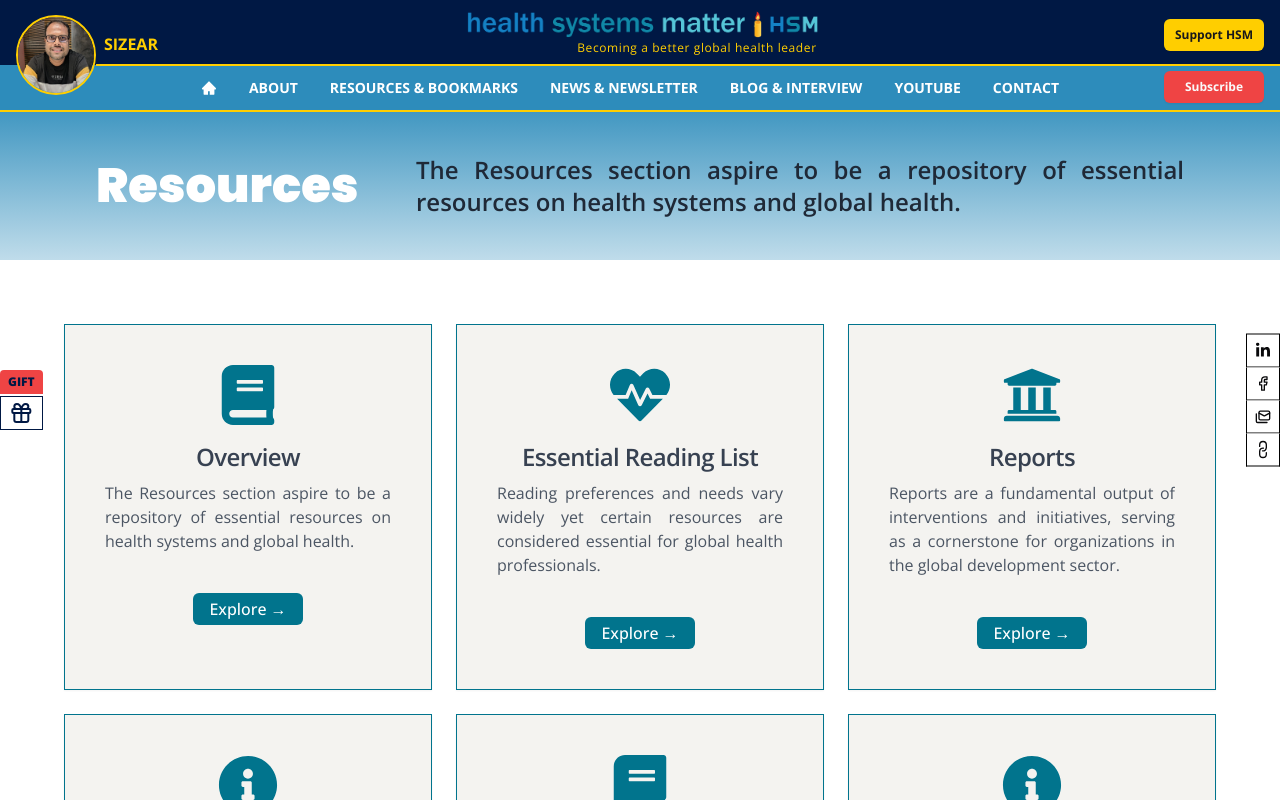
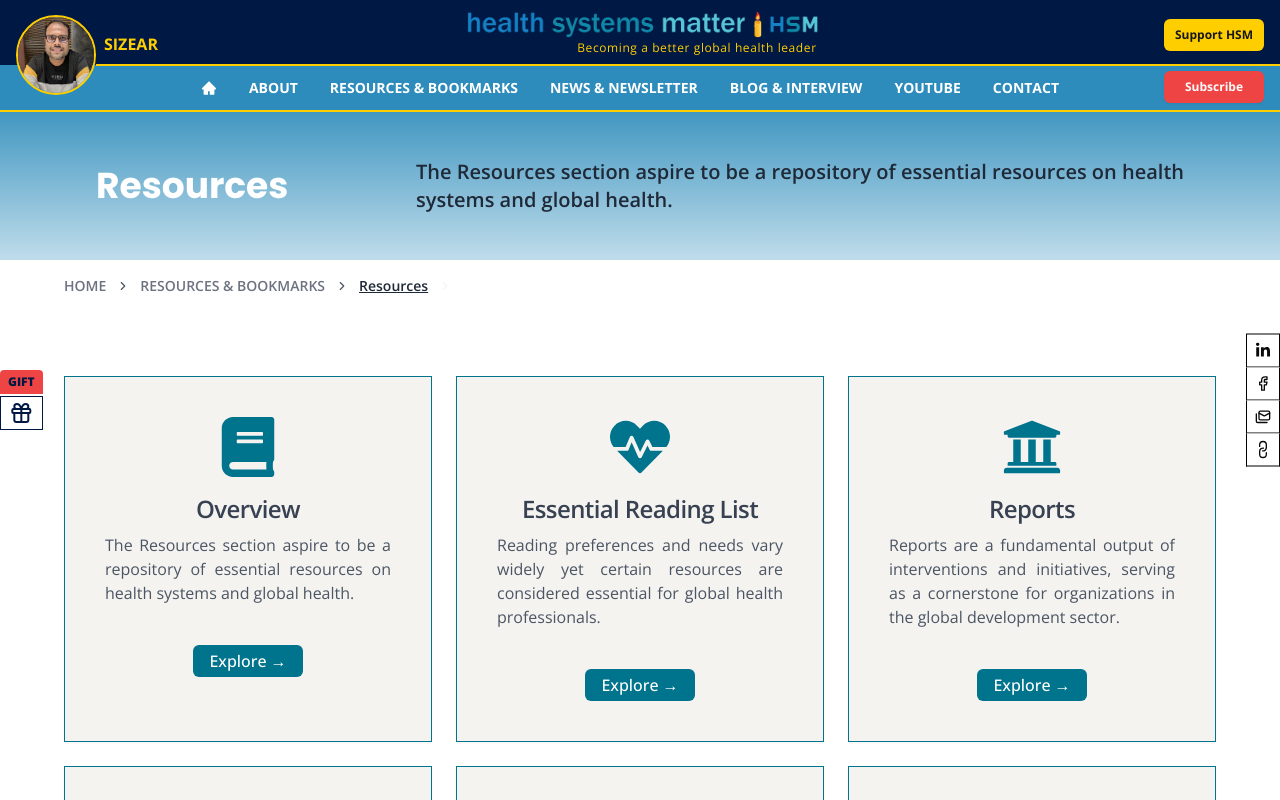
Before and after one commit to mehrabhossain1/hsm, a Next.js app: page /resources in a window 1280 px wide. Shown: the top 800 px of the page. Built offline with nearby package versions, Linux system fonts and the light colour scheme.

Commit message:
resources and bookmarks

```diff
--- a/app/bookmarks/page.tsx
+++ b/app/bookmarks/page.tsx
@@ -9,6 +9,14 @@ import img3 from "@/public/resources/reports.jpeg";
 // import img8 from "@/resources/blogs.jfif";
 // import img9 from "@/resources/tools.jfif";
 import ResourcesSectionCard from "@/components/ui/ResourcesSectionCard";
+import {
+  Breadcrumb,
+  BreadcrumbItem,
+  BreadcrumbList,
+  BreadcrumbPage,
+  BreadcrumbSeparator,
+} from "@/components/ui/breadcrumb";
+import Link from "next/link";
 
 const resourcesSubLinks = [
   {
@@ -171,6 +179,35 @@ const ResourcesPage = () => {
         </div>
       </div>
 
+      <Breadcrumb className="py-4 px-16 max-w-screen-xl mx-auto">
+        <BreadcrumbList>
+          <BreadcrumbItem>
+            <Link href="/" className="text-gray-500">
+              HOME
+            </Link>
+          </BreadcrumbItem>
+
+          <BreadcrumbSeparator className="text-gray-600" />
+          <BreadcrumbItem>
+            <Link href="/resources-and-bookmarks" className="text-gray-500">
+              RESOURCES & BOOKMARKS
+            </Link>
+          </BreadcrumbItem>
+
+          <BreadcrumbSeparator className="text-gray-600" />
+          <BreadcrumbItem>
+            <Link href="/bookmarks" className="text-gray-800 underline">
+              Bookmarks
+            </Link>
+          </BreadcrumbItem>
+
+          <BreadcrumbSeparator className="text-gray-100" />
+          <BreadcrumbItem>
+            <BreadcrumbPage className="text-white">BLOG</BreadcrumbPage>
+          </BreadcrumbItem>
+        </BreadcrumbList>
+      </Breadcrumb>
+
       {/* Contents */}
       <div className="max-w-screen-xl mx-auto py-16 px-16 grid grid-cols-1 gap-6 sm:grid-cols-2 lg:grid-cols-2">
         {resourcesSubLinks.map((link, index) => (
--- a/app/resources/page.tsx
+++ b/app/resources/page.tsx
@@ -8,6 +8,14 @@ import {
 } from "react-icons/fa";
 import { motion } from "framer-motion";
 import BookMarksSectionCard from "@/components/ui/BookMarksSectionCard";
+import {
+  Breadcrumb,
+  BreadcrumbItem,
+  BreadcrumbList,
+  BreadcrumbPage,
+  BreadcrumbSeparator,
+} from "@/components/ui/breadcrumb";
+import Link from "next/link";
 
 const bookmarksData = [
   {
@@ -100,14 +108,46 @@ const BookmarksPage = () => {
       <div className="relative w-full h-[150px] border-t-2 border-[#FFCE00]">
         <div className="absolute inset-0 bg-gradient-to-b from-[#2D8CBB]/90  px-8 to-[#2D8CBB]/30 flex items-center">
           <div className="max-w-screen-xl mx-auto flex justify-between items-center w-full px-16 flex-wrap gap-6">
-            <h1 className="text-5xl font-[1000] text-white">Resources</h1>
-            <p className="text-2xl max-w-3xl text-gray-800 font-semibold my-8 text-justify w-full md:w-auto">
+            <h1 className="text-4xl font-bold text-white">Resources</h1>
+            <p className="text-xl max-w-3xl text-gray-800 font-semibold my-8 text-justify w-full md:w-auto">
               The Resources section aspire to be a repository of essential
               resources on health systems and global health.
             </p>
           </div>
         </div>
       </div>
+
+      <Breadcrumb className="py-4 px-16 max-w-screen-xl mx-auto">
+        <BreadcrumbList>
+          <BreadcrumbItem>
+            <Link href="/" className="text-gray-500">
+              HOME
+            </Link>
+          </BreadcrumbItem>
+
+          <BreadcrumbSeparator className="text-gray-600" />
+          <BreadcrumbItem>
+            <Link href="/resources-and-bookmarks" className="text-gray-500">
+              RESOURCES & BOOKMARKS
+            </Link>
+          </BreadcrumbItem>
+
+          <BreadcrumbSeparator className="text-gray-600" />
+          <BreadcrumbItem>
+            <Link
+              href="/blog-and-interview"
+              className="text-gray-800 underline"
+            >
+              Resources
+            </Link>
+          </BreadcrumbItem>
+
+          <BreadcrumbSeparator className="text-gray-100" />
+          <BreadcrumbItem>
+            <BreadcrumbPage className="text-white">BLOG</BreadcrumbPage>
+          </BreadcrumbItem>
+        </BreadcrumbList>
+      </Breadcrumb>
 
       {/* Content */}
       <div className="max-w-screen-xl mx-auto py-16 px-16 grid grid-cols-1 gap-6 sm:grid-cols-2 lg:grid-cols-3">
```
Also changed, not shown: public/blogs/ShahParan.jpg.
